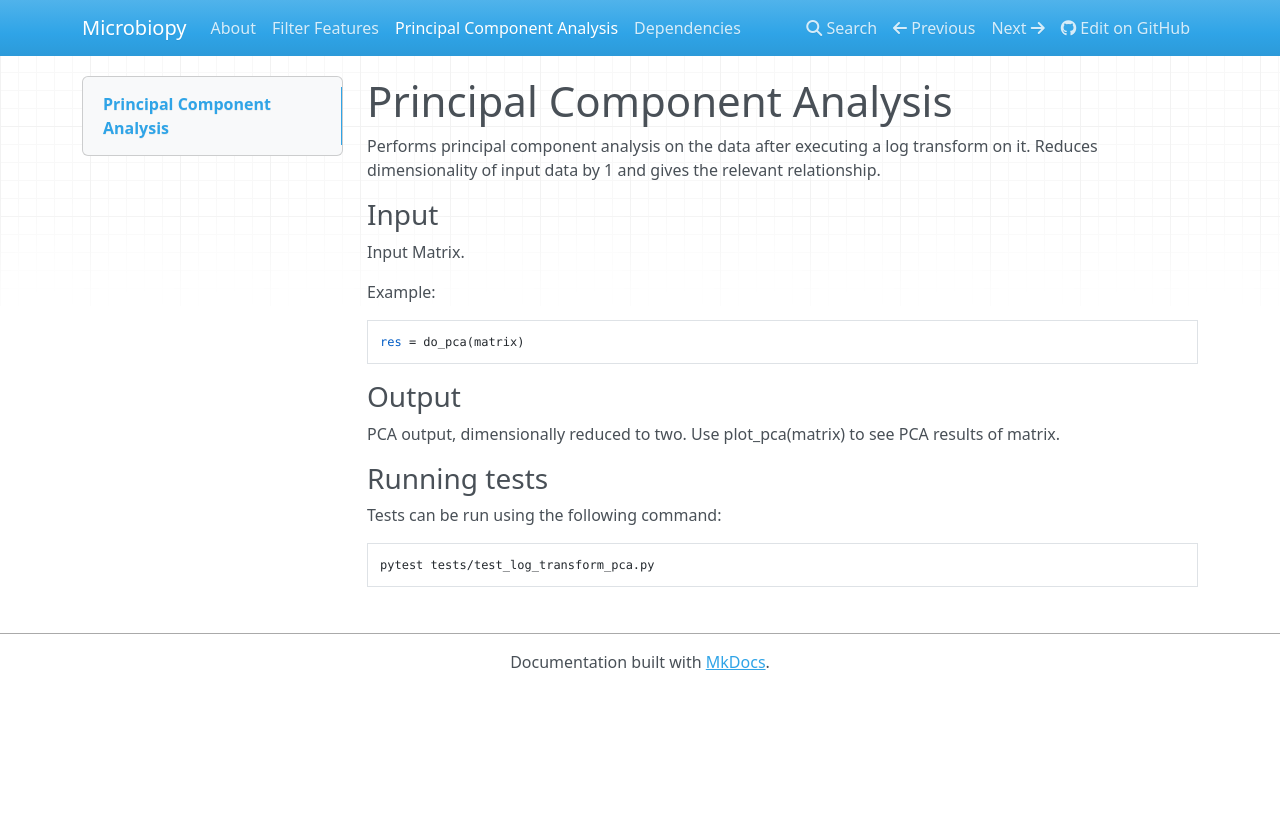
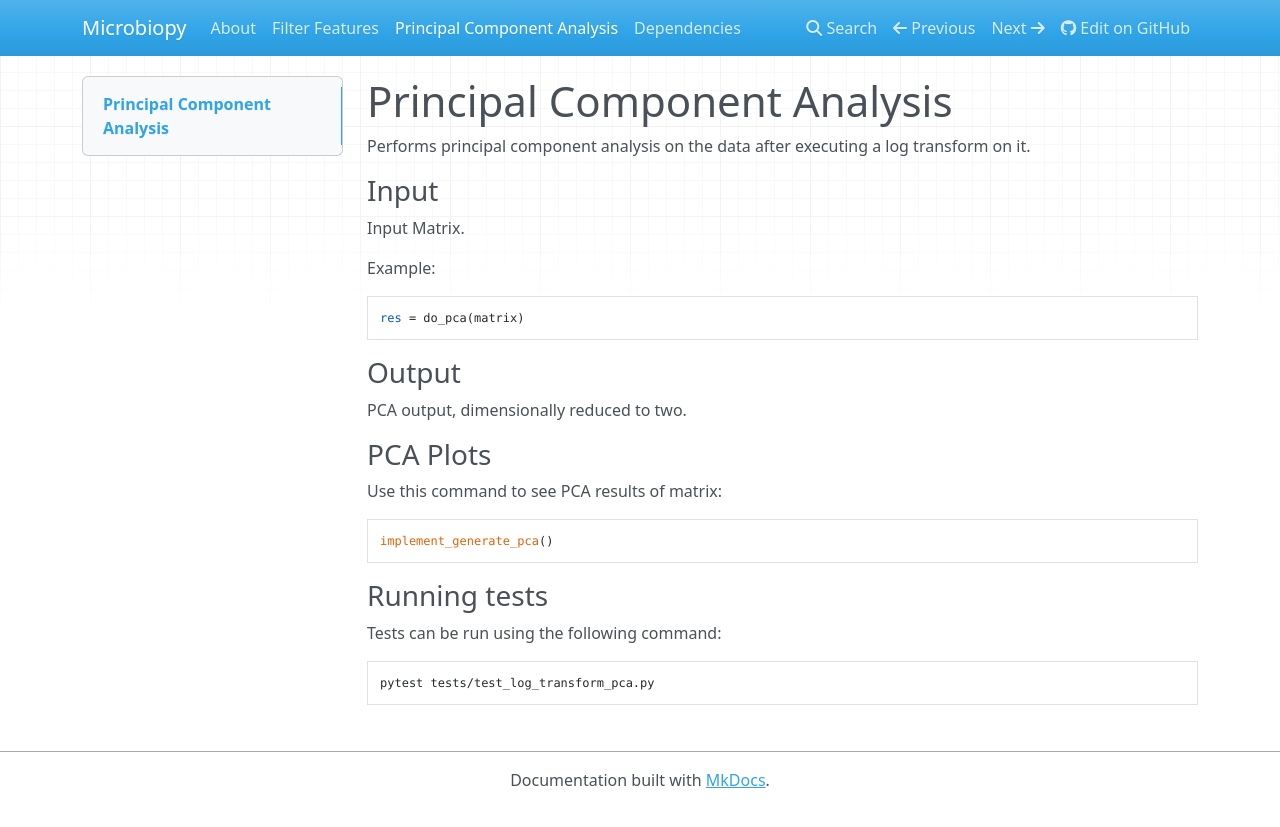
Before and after one commit to BigDataBiology/microbiopy, an MkDocs documentation site: the page built from docs/pca.md, in a window 1280 px wide. Shown: the top 827 px of the page. Built offline with MkDocs 1.6.1, drawn with Linux system fonts in a browser that asks for light colours; nearby versions of some CDN libraries.

Commit message:
Changed generate_pca function to take any general input file. Updated setup.py with latest dependencies. Updated docs with latest information

````diff
--- a/docs/pca.md
+++ b/docs/pca.md
@@ -1,6 +1,7 @@
 # Principal Component Analysis
 
-Performs principal component analysis on the data after executing a log transform on it. Reduces dimensionality of input data by 1 and gives the relevant relationship.
+Performs principal component analysis on the data after executing a log transform on it.
+
 
 ### Input
 
@@ -14,7 +15,17 @@
 
 ### Output
 
-PCA output, dimensionally reduced to two. Use plot_pca(matrix) to see PCA results of matrix.
+PCA output, dimensionally reduced to two.
+
+
+### PCA Plots
+
+Use this command to see PCA results of matrix:
+
+```
+implement_generate_pca()
+```
+
 
 ### Running tests
 
````
Also changed, not shown: docs/dependencies.md (+2 -0 lines), setup.py (+7 -2 lines), 1 other file.
